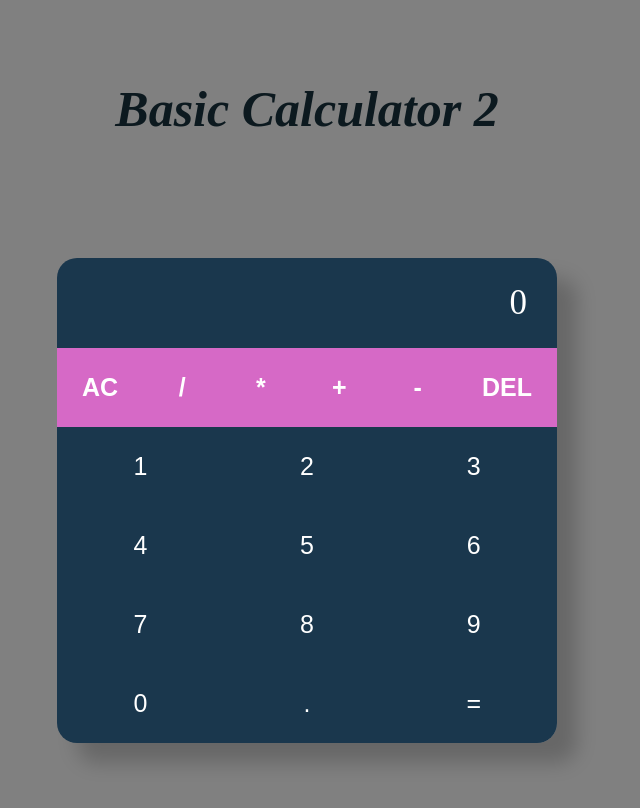
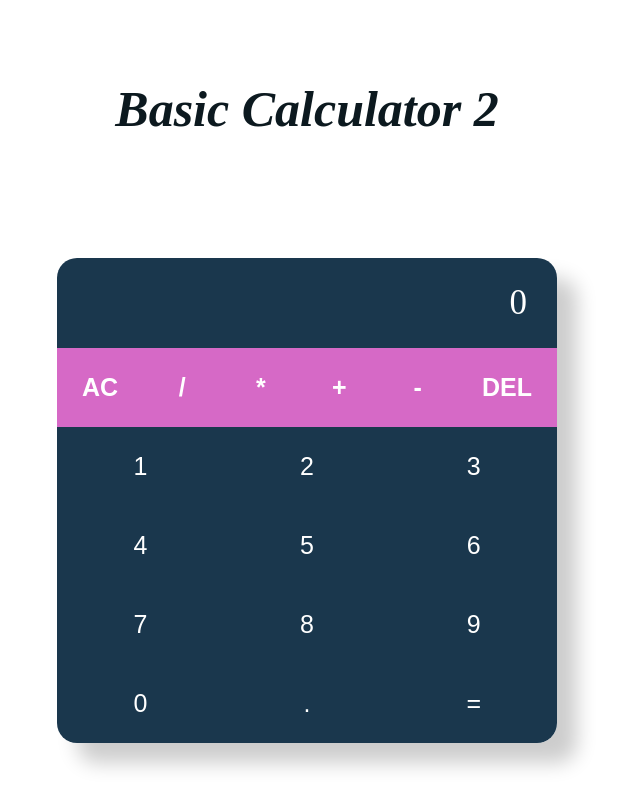
Before and after one commit to kishan4100/Calculator, a React (Create React App) app: page / in a window 1280 px wide. Shown: the top 808 px of the page, without its empty margins (333-973 px from the left). Built offline with nearby package versions, Linux system fonts and the light colour scheme.

Commit message:
Change background color from gray to white

```diff
--- a/src/index.css
+++ b/src/index.css
@@ -3,7 +3,7 @@
   box-sizing: border-box;
   margin: 0;
   padding: 0;
-  background-color: gray;
+  background-color: white;
 }
 
 
```
